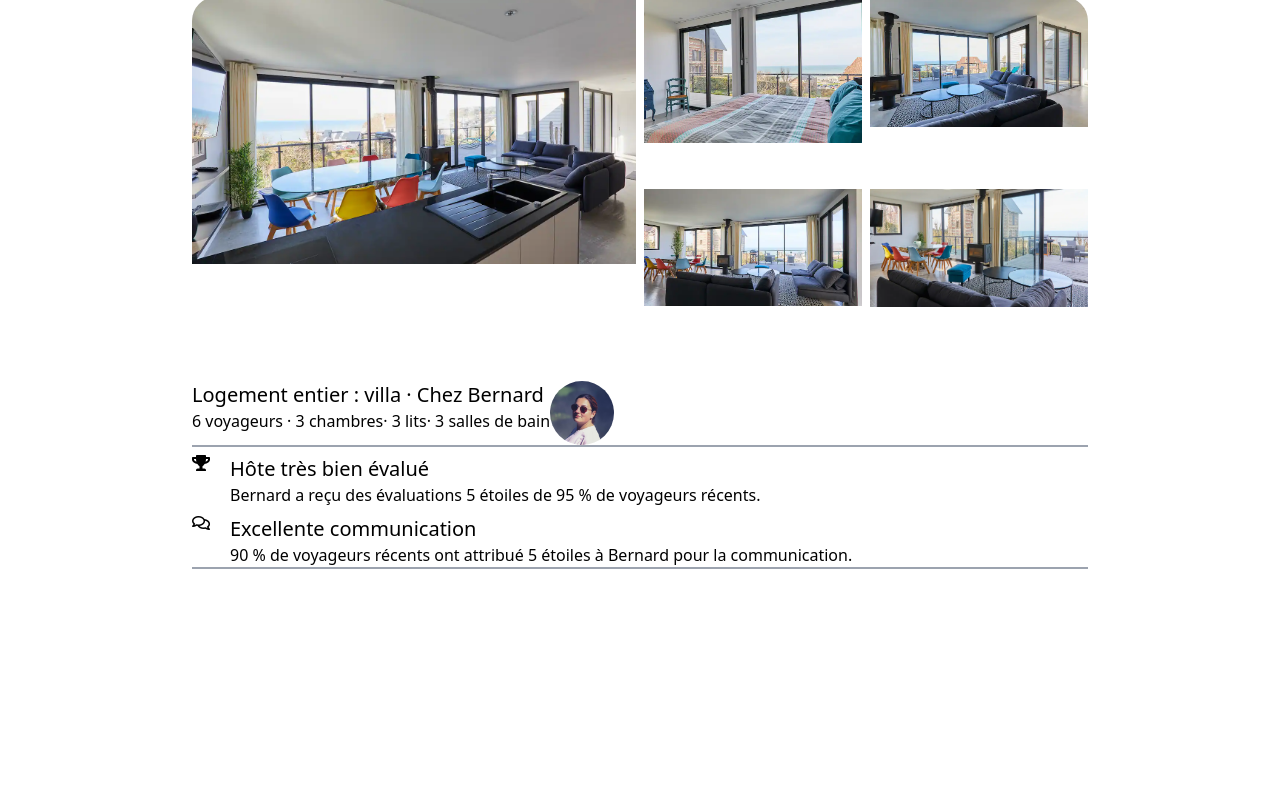
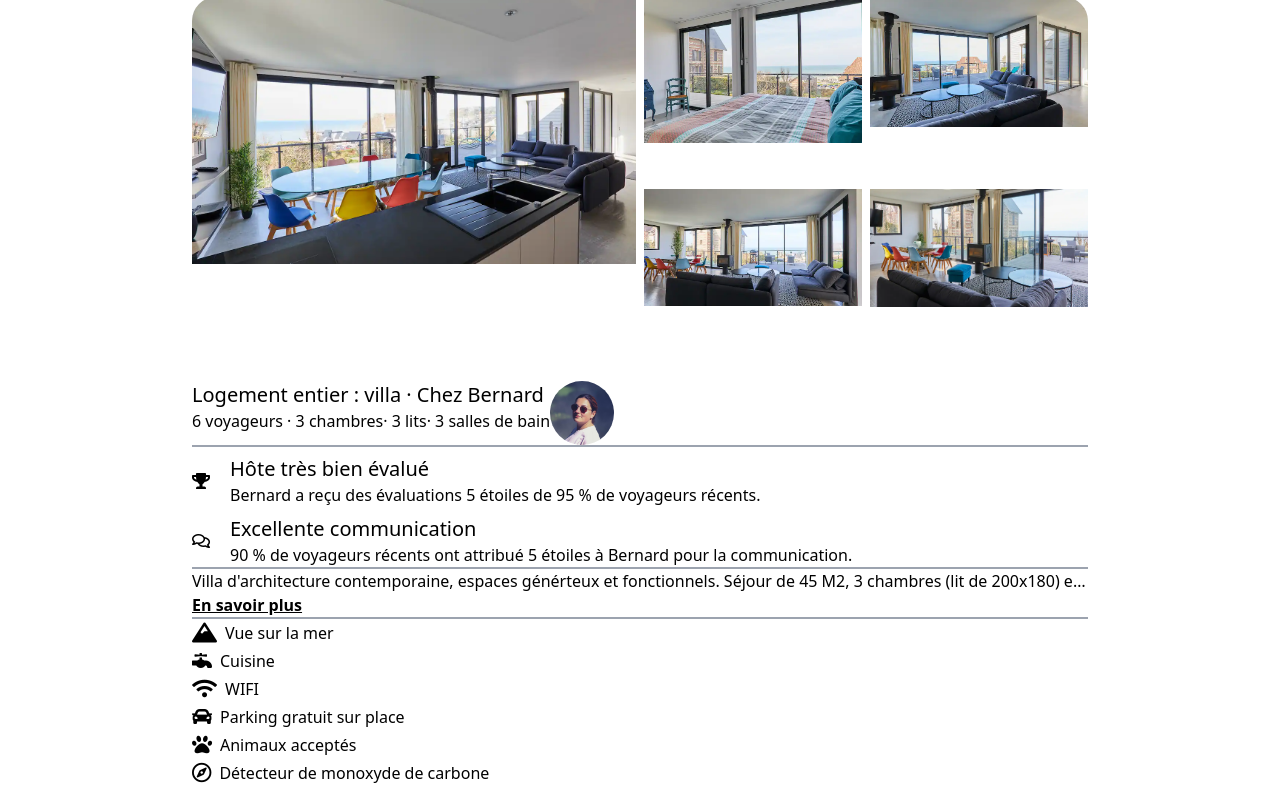
Before and after one commit to Jilvo/b-and-b-interface, a plain HTML site: page location.html in a window 1280 px wide. Shown: the part 99-886 px from the top of the page. Before the commit the page ends 800 px from the top, so only its background shows below. Drawn offline with nearby package versions, Linux system fonts and the light colour scheme.

Commit message:
add modal description

```diff
--- a/location.html
+++ b/location.html
@@ -89,7 +89,7 @@
       </div>
       <div class="h-0.5 bg-gray-400"></div>
       <div>
-        <div class="flex flex-row mt-2">
+        <div class="flex flex-row mt-2 items-center">
           <i class="fas fa-trophy mr-5"></i>
           <div class="flex flex-col">
             <p class="text-xl font-medium">Hôte très bien évalué</p>
@@ -103,7 +103,7 @@
             <div></div>
           </div>
         </div>
-        <div class="flex flex-row mt-2">
+        <div class="flex flex-row mt-2 items-center">
           <i class="far fa-comments mr-5"></i>
           <div class="flex flex-col">
             <div class="text-xl font-medium">Excellente communication</div>
@@ -115,6 +115,60 @@
         </div>
       </div>
       <div class="h-0.5 bg-gray-400"></div>
+      <div>
+        <p class="truncate">
+          Villa d'architecture contemporaine, espaces générteux et fonctionnels.
+          Séjour de 45 M2, 3 chambres (lit de 200x180) et leur salle de douche
+          spacieuse. on y vit confortablement sans jamais perdre la mer du
+          regard. Cuisine ouverte bien équipée, salon, face à la mer, poele à
+          bois. Arriére cuisine avec lave linge et séche linge Grande TV
+          canalsat,enceinte bluetooth, WIFI Terrasse spacieuse avec table,
+          chaises, salon de détente et plancha. Parking , 2voitures, avec
+          portail électrique
+        </p>
+        <button class="underline font-bold" onclick="openPopupDescription()">
+          En savoir plus
+        </button>
+        <div
+          id="popup_description"
+          class="fixed top-0 left-0 right-0 bottom-0 flex justify-center items-center bg-gray-800 bg-opacity-50 p-4 hidden"
+        >
+          <div
+            id="popup_content_description"
+            class="bg-white p-4 max-w-xl hidden"
+          ></div>
+        </div>
+      </div>
+      <div class="h-0.5 bg-gray-400"></div>
+      <div>
+        <div>
+          <div class="flex gap-2 items-center">
+            <i class="fas fa-mountain text-xl"></i>
+            <p>Vue sur la mer</p>
+          </div>
+          <div class="flex gap-2 items-center">
+            <i class="fas fa-faucet text-xl"></i>
+            <p>Cuisine</p>
+          </div>
+          <div class="flex gap-2 items-center">
+            <i class="fas fa-wifi text-xl"></i>
+            <p>WIFI</p>
+          </div>
+          <div class="flex gap-2 items-center">
+            <i class="fas fa-car text-xl"></i>
+            <p>Parking gratuit sur place</p>
+          </div>
+          <div class="flex gap-2 items-center">
+            <i class="fas fa-paw text-xl"></i>
+            <p>Animaux acceptés</p>
+          </div>
+          <div class="flex gap-2 items-center">
+            <i class="far fa-compass text-xl"></i>
+            <p>Détecteur de monoxyde de carbone</p>
+          </div>
+        </div>
+      </div>
     </section>
+    <script src="static/scripts/script.js"></script>
   </body>
 </html>
--- a/static/scripts/script.js
+++ b/static/scripts/script.js
@@ -0,0 +1,36 @@
+function openPopupDescription() {
+  // TODO refacto refaire la div dans l'html et mettre display None
+  const popup = document.getElementById("popup_description");
+  const content = document.getElementById("popup_content_description");
+  popup.classList.replace("hidden", "block");
+  content.classList.replace("hidden", "block");
+
+  const originalText = document.querySelector(".truncate").innerText;
+  const fullText = document.createElement("p");
+  fullText.textContent = originalText;
+  fullText.setAttribute("id", "fulltext_description");
+
+  const closeButton = document.createElement("button");
+  closeButton.textContent = "Fermer";
+  closeButton.setAttribute("id", "close_description_button");
+  closeButton.classList.add("underline", "font-bold");
+  closeButton.addEventListener("click", closePopupDescription);
+
+  content.appendChild(fullText);
+  content.appendChild(closeButton);
+
+  document.body.appendChild(popup);
+}
+
+function closePopupDescription() {
+  const popup = document.getElementById("popup_description");
+  const content = document.getElementById("popup_content_description");
+  const fullText = document.getElementById("fulltext_description");
+  const closeButton = document.getElementById("close_description_button");
+
+  popup.classList.replace("block", "hidden");
+  content.classList.replace("block", "hidden");
+  console.log(fullText);
+  content.removeChild(closeButton);
+  content.removeChild(fullText);
+}
```
